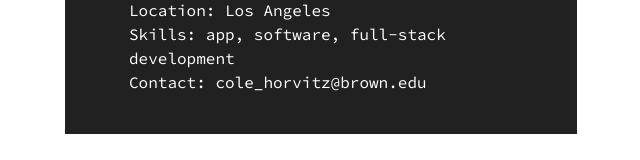
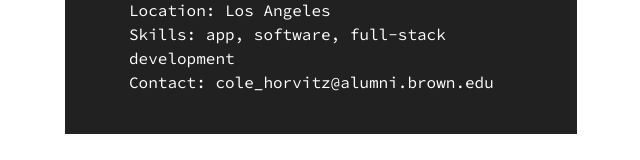
Before and after one commit to colehorvitz/colehorvitz.com, a React (Create React App) app: page / in a window 1280 px wide. Shown: the part 285-445 px from the top of the page, without its empty margins (319-959 px from the left). Built offline with nearby package versions, Linux system fonts and the light colour scheme.

Commit message:
update email

```diff
--- a/src/Console.js
+++ b/src/Console.js
@@ -23,7 +23,7 @@ class Console extends Component {
                     <p>Education: Brown University</p>
                     <p>Location: Los Angeles</p>
                     <p>Skills: app, software, full-stack development</p>
-                    <p>Contact: cole_horvitz@brown.edu</p>
+                    <p>Contact: cole_horvitz@alumni.brown.edu</p>
                 </div>
             </div>
         )
```
